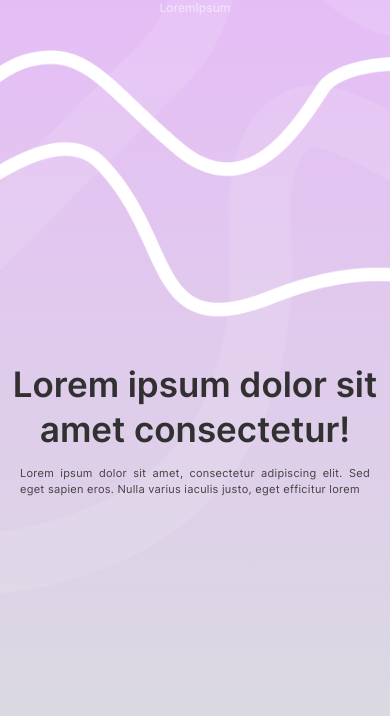
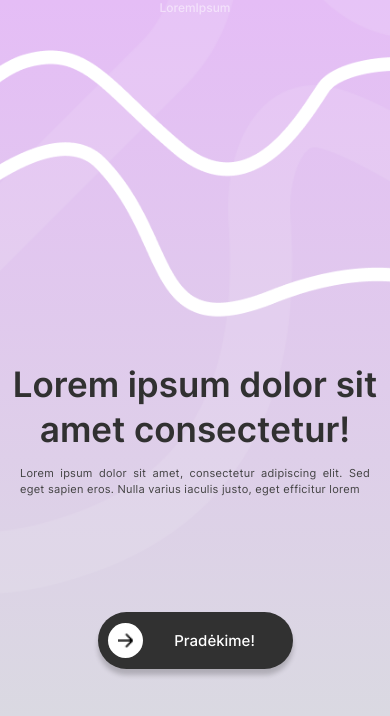
Before and after one commit to AustejaJak/mobile-app, a React Native app: screen / in a window 390 px wide. Shown: the top 716 px of the page. Built offline with nearby package versions, Linux system fonts and the light colour scheme.

Commit message:
Added initial button frame

```diff
--- a/src/pages/initial/initialBackgroundComponent.js
+++ b/src/pages/initial/initialBackgroundComponent.js
@@ -5,6 +5,7 @@ import { useFonts } from 'expo-font';
 import * as SplashScreen from 'expo-splash-screen';
 import {useCallback} from "react";
 import GlobalStyles from "../../components/globalStyles";
+import SliderButtonComponent from "./sliderButtonComponent";
 const InitialBackgroundComponent = ()=> {
     const [fontsLoaded] = useFonts({
         'Inter-SemiBold': require('../../assets/Inter-SemiBold.ttf'),
@@ -29,7 +30,6 @@ const InitialBackgroundComponent = ()=> {
                 <SafeAreaView style={GlobalStyles.droidSafeArea}>
                     <Text style={[styles.brandText]}>
                     LoremIpsum
-
                     </Text>
                 </SafeAreaView>
                 <View style={styles.textContainer}>
@@ -41,6 +41,7 @@ const InitialBackgroundComponent = ()=> {
                         Lorem ipsum dolor sit amet, consectetur adipiscing elit. Sed eget
                         sapien eros. Nulla varius iaculis justo, eget efficitur lorem
                     </Text>
+                    <SliderButtonComponent/>
                 </View>
             </LinearGradient>
         </View>
--- /dev/null
+++ b/src/pages/initial/sliderButtonComponent.js
@@ -0,0 +1,89 @@
+import * as React from 'react';
+import {Image, StyleSheet, Text, View} from 'react-native';
+import { useFonts } from 'expo-font';
+import * as SplashScreen from 'expo-splash-screen';
+import {useCallback} from "react";
+import buttonArrow from '../../assets/initial/buttonArrow.png';
+const sliderButtonComponent = ()=> {
+    const [fontsLoaded] = useFonts({
+        'Inter-Medium': require('../../assets/Inter-Medium.ttf'),
+    });
+
+    const onLayoutRootView = useCallback(async () => {
+        if (fontsLoaded) {
+            await SplashScreen.hideAsync();
+        }
+    }, [fontsLoaded]);
+
+    if (!fontsLoaded) {
+        return null;
+    }
+    return (
+        <View style={styles.container}>
+            <View style={styles.submitButtonPath}>
+                <View style={styles.circleButtonContainer}>
+                    <View style={styles.circleButtonPath}>
+                        <Image source={buttonArrow} style={styles.arrowStyle}/>
+                    </View>
+                </View>
+                <View style={styles.buttonTextContainer}>
+                    <Text style={styles.buttonText}>
+                        Pradėkime!
+                    </Text>
+                </View>
+            </View>
+        </View>
+    );
+}
+
+const styles = StyleSheet.create({
+    container: {
+        flex: 1,
+        alignItems: 'center',
+        justifyContent: 'center',
+    },
+    circleButtonContainer: {
+        flex: 1,
+        justifyContent: 'center',
+    },
+    submitButtonPath: {
+        flexDirection: 'row',
+        width: '50%',
+        height: '20%',
+        backgroundColor: '#313131',
+        borderRadius: 30,
+        shadowColor: "#000000",
+        shadowOffset: {
+            width: 0,
+            height: 6,
+        },
+        shadowOpacity:  0.20,
+        shadowRadius: 5.62,
+        elevation: 8,
+    },
+    circleButtonPath: {
+        alignItems: 'center',
+        justifyContent: 'center',
+        width: 35,
+        height: 35,
+        backgroundColor: 'white',
+        borderRadius: 100,
+        marginLeft: 10,
+    },
+    buttonTextContainer: {
+        flex: 4,
+        justifyContent: 'center',
+        alignItems: 'center',
+    },
+    buttonText: {
+        fontFamily: 'Inter-Medium',
+        color: 'white',
+        fontSize: 15,
+    },
+    arrowStyle: {
+        height: 15,
+        width: 15,
+    }
+});
+
+export default sliderButtonComponent;
```
Also changed, not shown: src/assets/initial/buttonArrow.png (added).
